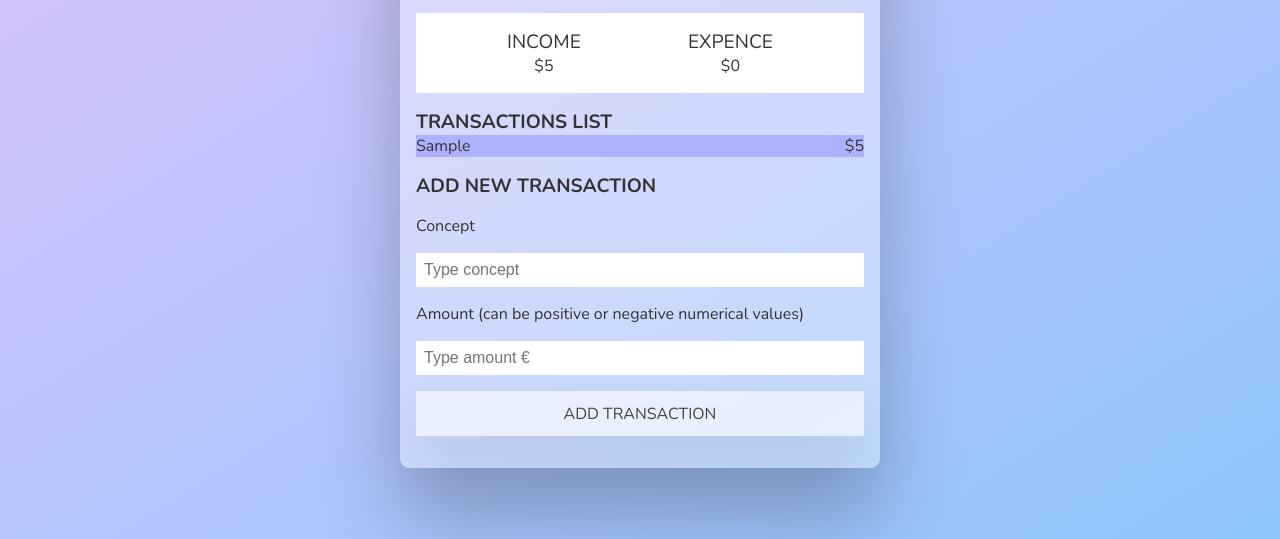
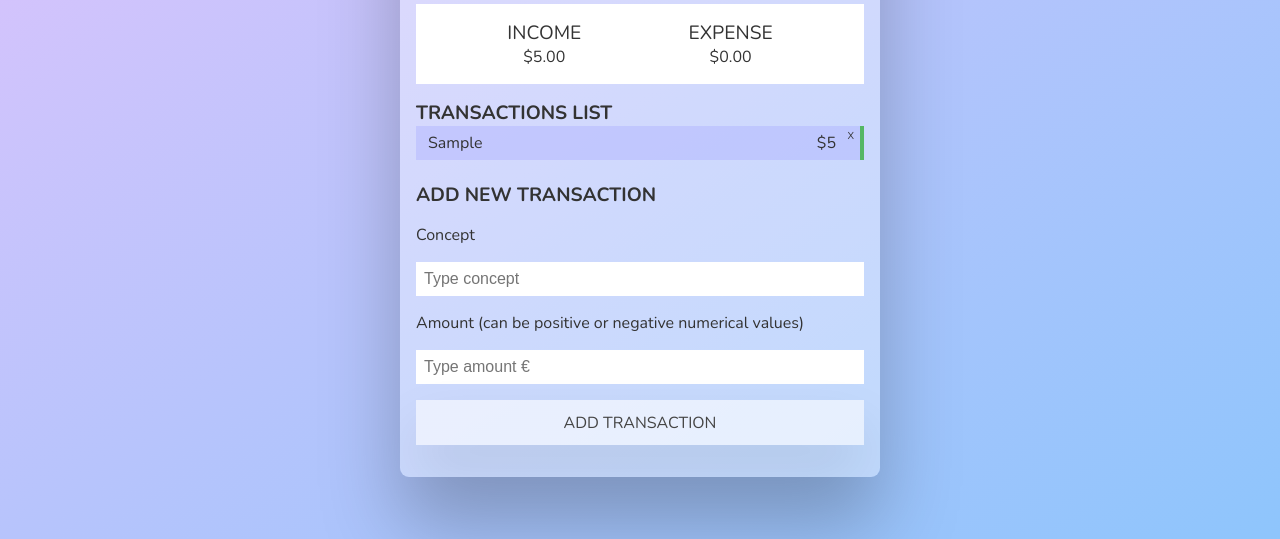
Before and after one commit to Isynopoulos1/finance_app_practice, a plain HTML site: page public/index.html in a window 1280 px wide. Both pictures are taken after typing "Sample", "5" into the empty fields and a click on the button "ADD TRANSACTION". Shown: the part 261-800 px from the top of the page. Drawn offline with nearby package versions, Linux system fonts and the light colour scheme.

Commit message:
finishing the third project kc

```diff
--- a/public/index.html
+++ b/public/index.html
@@ -27,8 +27,8 @@
           <p id="income">$0.00</p>
         </div>
         <div class="summary-container">
-          <h3>Expence</h3>
-          <p id="expence">$0.00</p>
+          <h3>Expense</h3>
+          <p id="expense">$0.00</p>
         </div>
       </section>
       <!-- SUMMARY SECTION -->
--- a/src/index.js
+++ b/src/index.js
@@ -4,7 +4,6 @@ const transactionList = document.getElementById("transactions");
 const concept = document.getElementById("concept");
 const amount = document.getElementById("amount");
 let transactions = [];
-
 let total = 0;
 let totalEx = 0;
 let totalIn = 0;
@@ -24,10 +23,8 @@ addTransactionButton.addEventListener("click", (e) => {
     return console.error("amount or concept cannot be empty");
   }
 });
-// TODO EVENT LISTENNER OF DELETE TRANSACTION BUTTON
 
 // NOTE HANDLE FUNCTIONS
-// DATASTRUCTURE
 const loadSavedTransactions = () => {
   transactions = window.localStorage.getItem("transactions")
     ? JSON.parse(window.localStorage.getItem("transactions"))
@@ -41,6 +38,17 @@ const handleSaveTransaction = () => {
   );
 };
 const handleDelete = (node) => node.remove();
+const handleDeleteTransaction = (e) => {
+  // DELETE SPECIFIC ELEMENT BY ID
+  transactions.splice(e.target.id, 1);
+  const container = document.querySelector(".transaction-container");
+
+  // RE RENDER TRANSACTIONS
+  handleDelete(container);
+  renderTransactionList(transactions);
+  renderTotals();
+  handleSaveTransaction();
+};
 const handleReset = (node) => (node.value = "");
 const handleTotal = (list) => {
   return list.reduce((pre, acc) => Number(pre) + Number(acc.amount), 0);
@@ -63,23 +71,39 @@ const handleUpdateTotals = () => {
 };
 
 // NOTE RENDER FUNCTIONS
-const renderTransactionItem = (concept, amount, id) => {
+const renderTransactionItem = (concept, amount, type, id) => {
+  // HTML CREATION
   const transaction = document.createElement("div");
-  const deleteButton = document.createElement("span");
+  const deleteSpan = document.createElement("span");
+
+  // SPECS ATTRIBUTION
   transaction.setAttribute("id", id);
-  transaction.setAttribute("class", "transaction-item");
+  transaction.setAttribute("class", `transaction-item ${type.toLowerCase()}`);
+  deleteSpan.setAttribute("id", id);
+  deleteSpan.addEventListener("click", handleDeleteTransaction);
+  deleteSpan.innerText = "X";
   const transactionContent = `
     <p>${concept}</p>
     <p>$${amount}</p>
   `;
+
+  // HAPPEND CHILDS INTO TRANSACTION DIV
   transaction.innerHTML = transactionContent;
+  transaction.appendChild(deleteSpan);
+
+  // RETURN FINAL NODE
   return transaction;
 };
 const renderTransactionList = (list) => {
   const listContainer = document.createElement("div");
   listContainer.setAttribute("class", "transaction-container");
   for (let i = 0; i < list.length; i++) {
-    const children = renderTransactionItem(list[i].concept, list[i].amount, i);
+    const children = renderTransactionItem(
+      list[i].concept,
+      list[i].amount,
+      list[i].type,
+      i
+    );
     listContainer.appendChild(children);
   }
   return transactionList.appendChild(listContainer);
@@ -88,11 +112,11 @@ const renderTotals = () => {
   handleUpdateTotals();
   const totalDiv = document.getElementById("total");
   const totalIncomeDiv = document.getElementById("income");
-  const totalExpenseDiv = document.getElementById("expence");
+  const totalExpenseDiv = document.getElementById("expense");
 
-  totalDiv.innerHTML = `$${total > 0 ? total : 0}`;
-  totalIncomeDiv.innerHTML = `$${totalEx}`;
-  totalExpenseDiv.innerHTML = `$${Math.abs(totalIn)}`;
+  totalDiv.innerHTML = `$${total > 0 ? Number(total).toFixed(2) : 0}`;
+  totalIncomeDiv.innerHTML = `$${Number(totalEx).toFixed(2)}`;
+  totalExpenseDiv.innerHTML = `$${Math.abs(totalIn).toFixed(2)}`;
 };
 
 // NOTE INVOCTIONS
--- a/src/styles/index.css
+++ b/src/styles/index.css
@@ -111,9 +111,25 @@ h3 {
   width: 100%;
 }
 .transaction-item {
+  position: relative;
   display: flex;
   justify-content: space-between;
-  background-color: #aeb2fe;
+  padding: 6px 24px 6px 12px;
+  margin-bottom: 6px;
+  background-color: #aeb2fe78;
+}
+.type_income {
+  border-right: 4px solid rgb(84, 183, 100);
+}
+.type_expense {
+  border-right: 4px solid rgb(242, 93, 93);
+}
+.transaction-item span {
+  position: absolute;
+  cursor: pointer;
+  right: 6px;
+  top: 3px;
+  font-size: 10px;
 }
 /* FORM */
 form {
@@ -173,8 +189,3 @@ form button:hover {
 form button:focus {
   outline: none;
 }
-
-/* UTILS */
-.hide {
-  display: none;
-}
```
